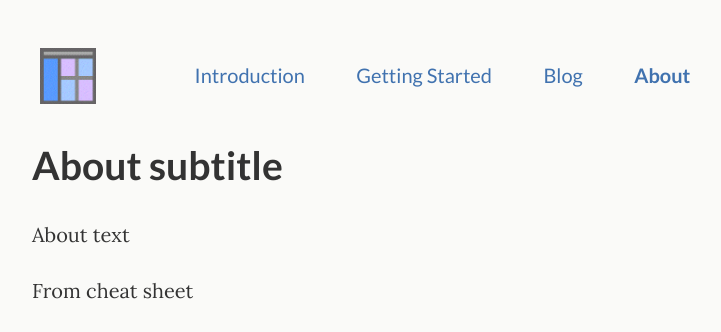
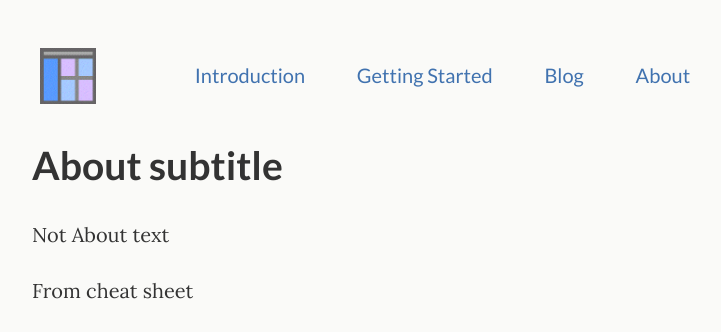
Before and after one commit to dsmsuite/dsmsuite.github.io, a Jekyll site: the page built from _pages/example.md, in a window 1280 px wide and 900 px high. Shown: the top 332 px of the window, without its empty margins (266-987 px from the left). Built offline with Jekyll 4.4.1, drawn with Linux system fonts in a browser that asks for light colours.

Commit message:
Fix navigation

```diff
--- a/_pages/example.md
+++ b/_pages/example.md
@@ -3,10 +3,10 @@ layout: page
 title: About title
 subtitle: About subtitle
 desc: About description
-permalink: /about/
+permalink: /notabout/
 ---
 
-About text
+Not About text
 
 From cheat sheet
 
```
